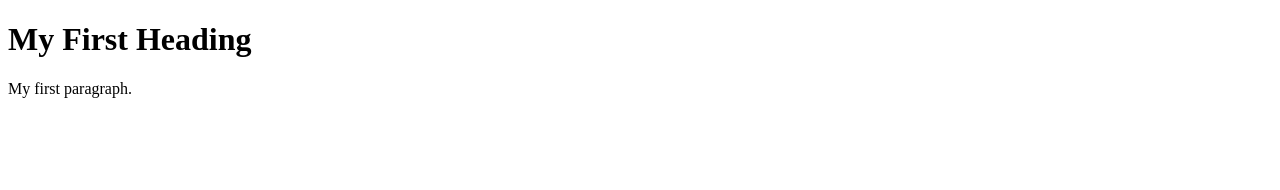
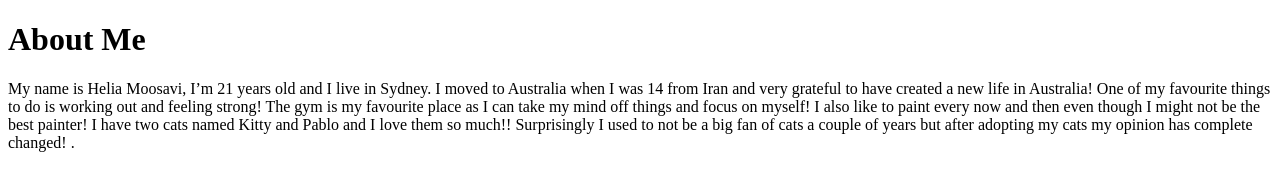
Before and after one commit to heliamoosavi11/Assigment-one, a plain HTML site: page index.html in a window 1280 px wide. Drawn offline with Linux system fonts and the light colour scheme.

Commit message:
Update index.html
added about me heading and profile

```diff
--- a/index.html
+++ b/index.html
@@ -1,12 +1,15 @@
 <!DOCTYPE html>
 <html>
 <head>
-<title>Page Title</title>
+<title>Helia's Assigment One</title>
 </head>
 <body>
 
-<h1>My First Heading</h1>
-<p>My first paragraph.</p>
+<h1>About Me</h1>
+<p>My name is Helia Moosavi, I’m 21 years old and I live in Sydney. I moved to Australia when I was 14 from Iran and very grateful to have created a new life in Australia!
+One of my favourite things to do is working out and feeling strong! The gym is my favourite place as I can take my mind off things and focus on myself! I also like to paint every now and then even though I might not be the best painter!
+I have two cats named Kitty and Pablo and I love them so much!! Surprisingly I used to not be a big fan of cats a couple of years but after adopting my cats my opinion has complete changed!
+.</p>
 
 </body>
 </html>
```
